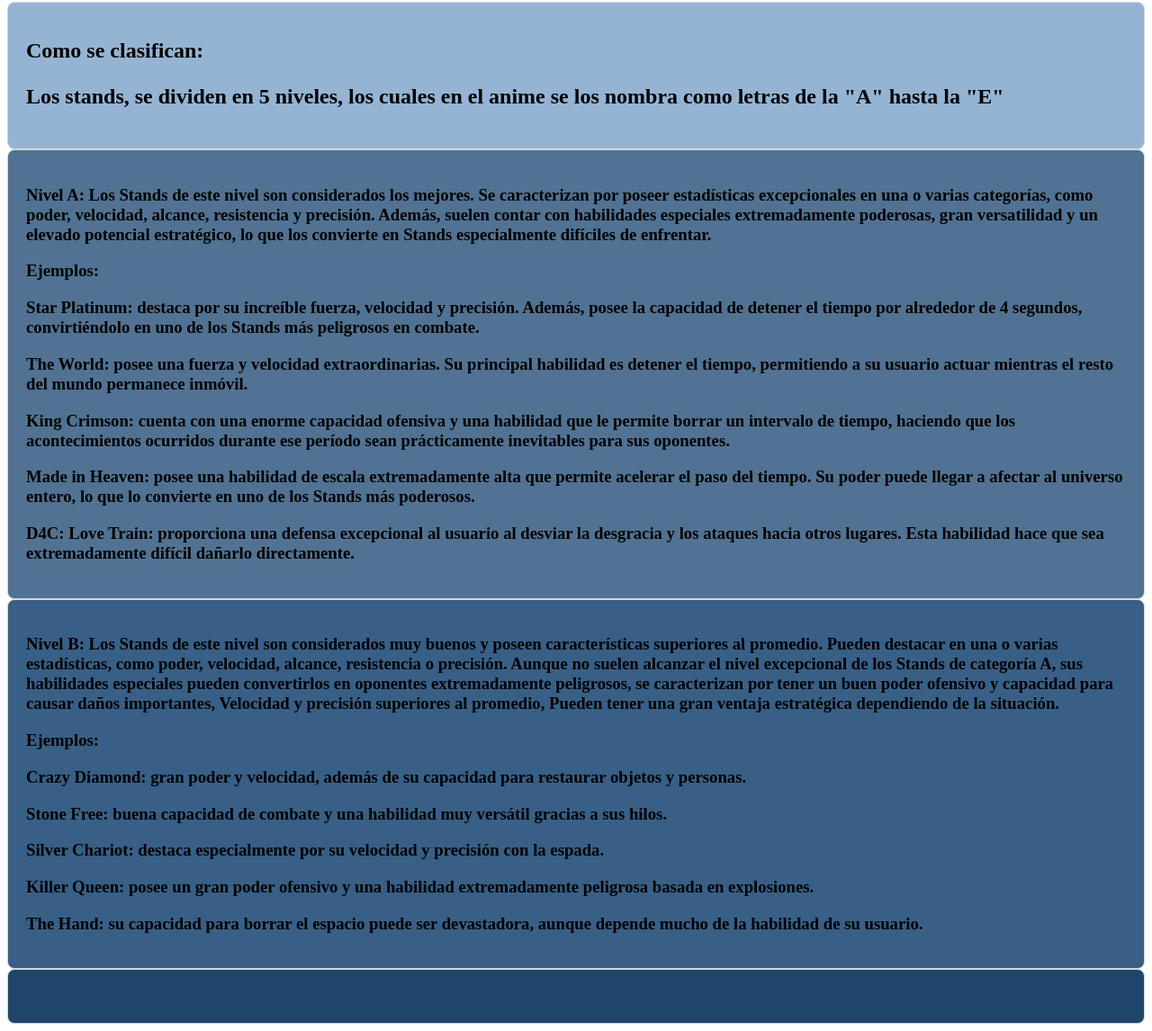
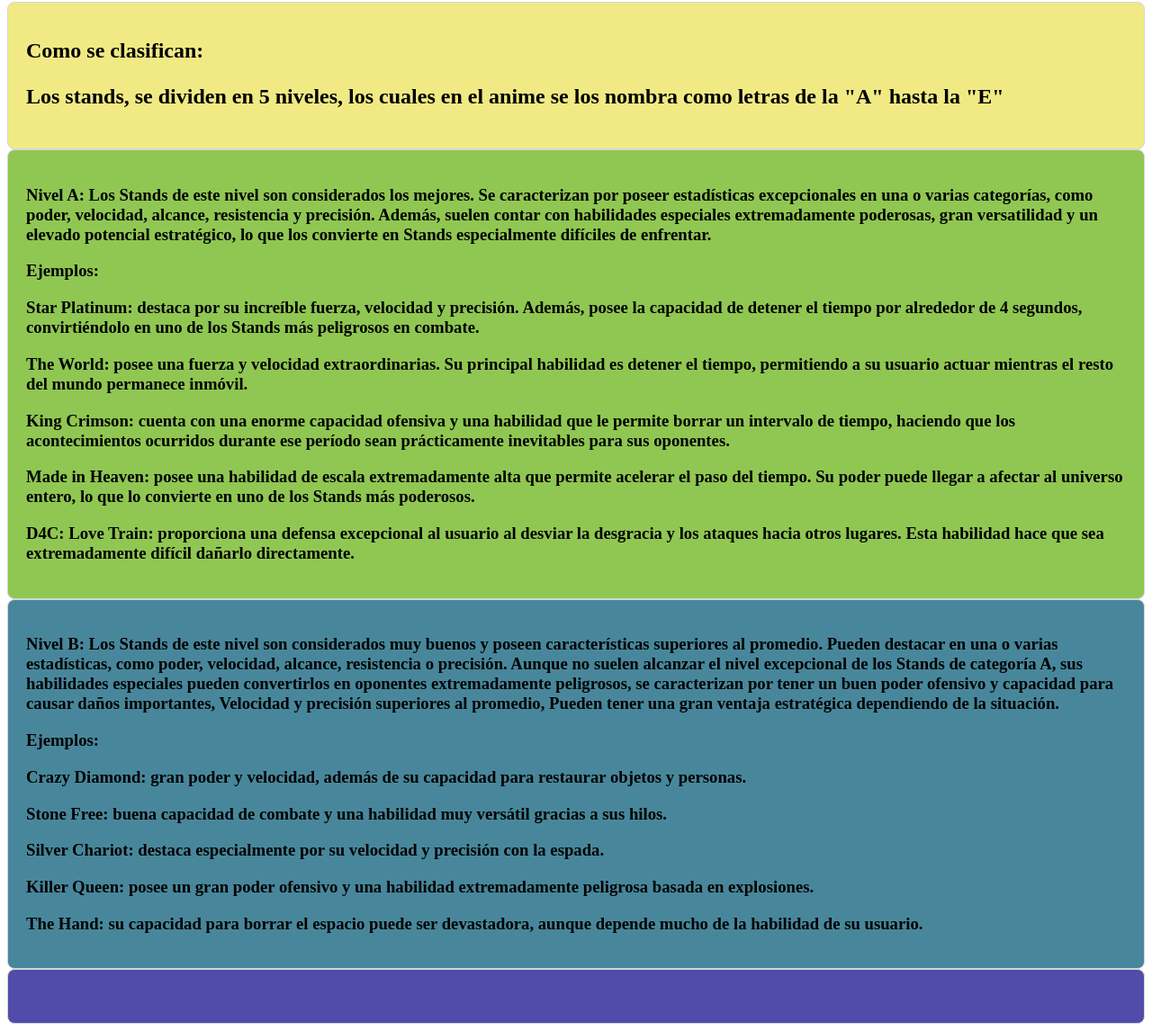
Before and after one commit to zai1ppoi/zairapoisso-lddw-503, a plain HTML site: page clasificaciones.html in a window 1280 px wide. Shown: the part 74-1220 px from the top of the page at 90% size. Drawn offline with Linux system fonts and the light colour scheme.

Commit message:
Trabajo.github

```diff
--- a/estilos.css
+++ b/estilos.css
@@ -5,28 +5,28 @@
 padding: 16px;
 }
 .bloque1 {
-background-color: #95b4d3;
+background-color: #f1ea84;
 border-radius: 8px;
 padding: 20px;
 border: 1px solid #d0d7de;
 }
 
 .bloque2 {
-background-color: #517292;
+background-color: #90c752;
 border-radius: 8px;
 padding: 20px;
 border: 1px solid #d0d7de;
 }
 
 .bloque3 {
-background-color: #385f86;
+background-color: #48879b;
 border-radius: 8px;
 padding: 20px;
 border: 1px solid #d0d7de;
 }
 
 .bloque4 {
-background-color: #1f456b;
+background-color: #514baa;
 border-radius: 8px;
 padding: 20px;
 border: 1px solid #d0d7de;
```
